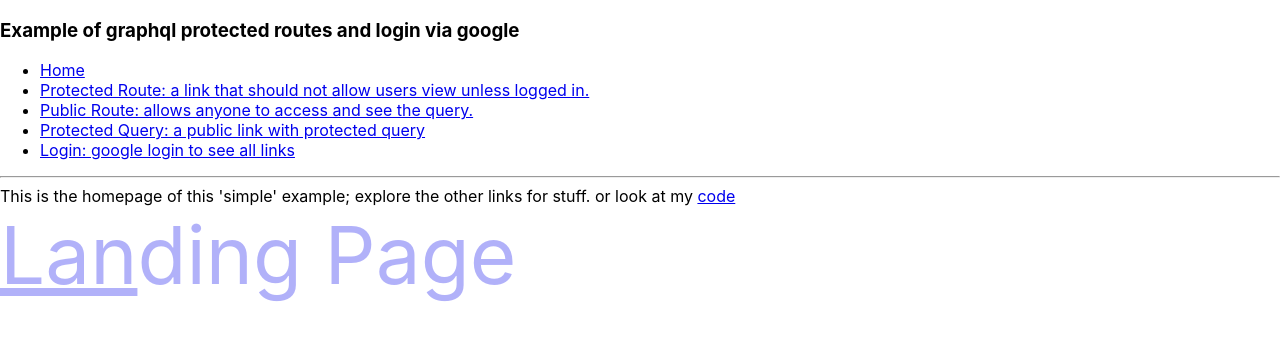
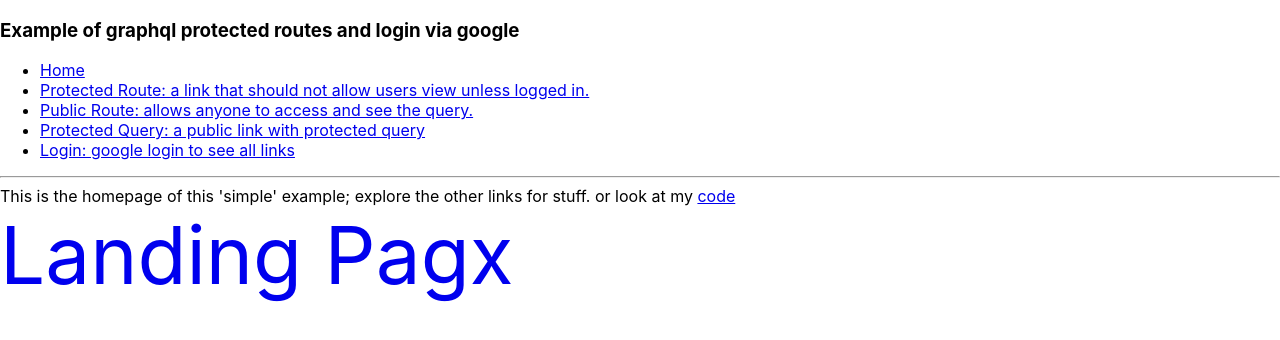
Before and after one commit to alexandriatech/open-sideways-dict, a React (Create React App) app in the folder client/: page / in a window 1280 px wide. Shown: the top 340 px of the page. Built offline with nearby package versions, Linux system fonts and the light colour scheme; the HTML template or start-up script is replaced by a standard one.

Commit message:
refactored text styles. Need to determine if next char is in word string.

```diff
--- a/client/src/App.jsx
+++ b/client/src/App.jsx
@@ -12,7 +12,11 @@ const App = () => {
       <UserContextProvider>
         <Routes />
       </UserContextProvider>
-      <WordLink letterInput="Lan" word="Landing Page" link="/dummyLink" />
+      <WordLink
+        letterInput="Landing Pagx"
+        word="Landing Page"
+        link="/dummyLink"
+      />
     </ApolloProvider>
   );
 };
--- a/client/src/components-shared/WordLink/index.js
+++ b/client/src/components-shared/WordLink/index.js
@@ -7,15 +7,20 @@ import styles from "./styles.module.scss";
 // className underline according to letters props
 
 function WordLink({ letterInput, word, link }) {
-  let span = letterInput;
-  let string = word.split(letterInput);
-  string.shift();
-  let [back] = string;
-
+  let transparentText = word.split(letterInput);
+  transparentText.shift();
+  // remove opacity from the wor
+  // if null or "" transparent
   return (
     <a className={styles.link} href={link}>
-      <span className={styles.currentLetter}>{span}</span>
-      {back}
+      {letterInput ? (
+        <>
+          <span className={styles.highlighted}>{letterInput}</span>
+          <span className={styles.transparent}>{transparentText}</span>
+        </>
+      ) : (
+        <span>{word}</span>
+      )}
     </a>
   );
 }
--- a/client/src/components-shared/WordLink/styles.module.scss
+++ b/client/src/components-shared/WordLink/styles.module.scss
@@ -1,11 +1,14 @@
 .link {
   text-decoration: none;
   font-size: 5rem;
-  opacity: 0.3;
   &:hover {
     opacity: 1;
   }
 }
-.currentLetter {
-  text-decoration: underline;
+
+.transparent {
+  opacity: 0.3;
 }
+.highlighted {
+  opacity: 1;
+}
```
